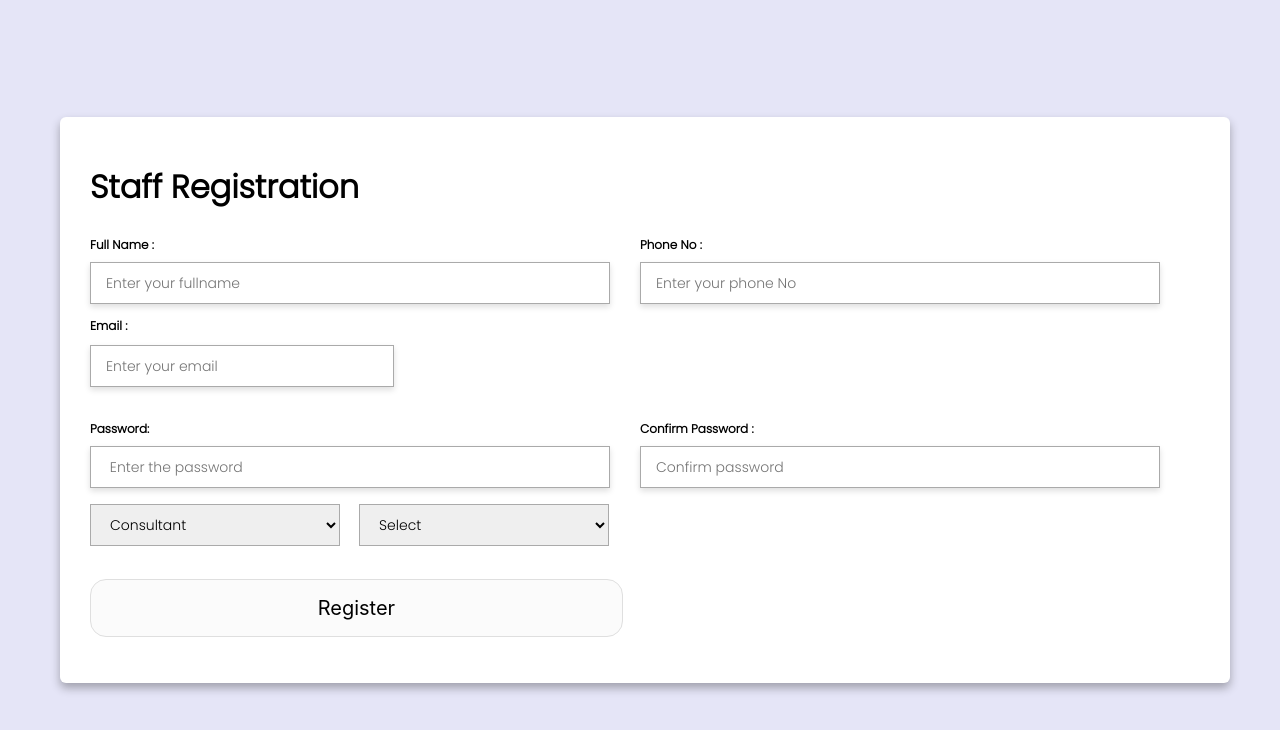
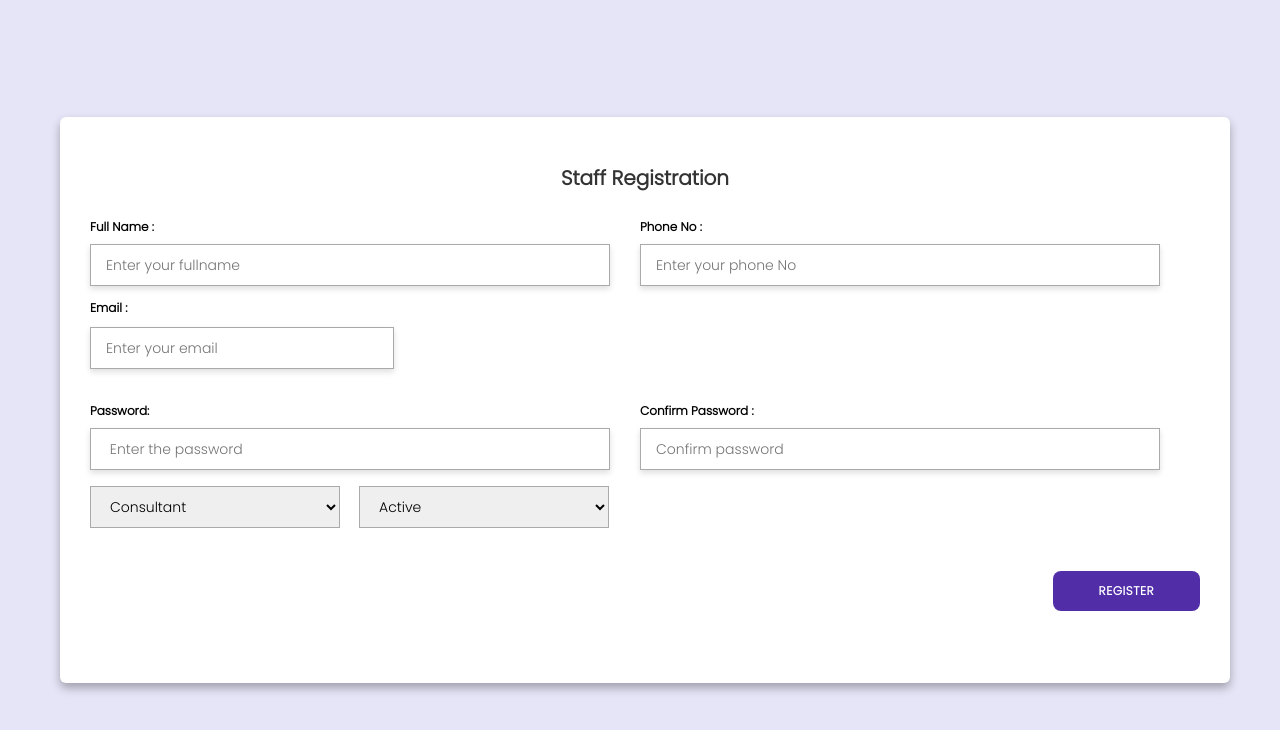
Before and after one commit to Katheesh1224/Gynecology, a React (Create React App) app in the folder gyn/: page /Register_staff in a window 1280 px wide. Shown: the top 730 px of the page. Built offline with nearby package versions, Linux system fonts and the light colour scheme.

Commit message:
modified gyn

```diff
--- a/gyn/src/App.css
+++ b/gyn/src/App.css
@@ -55,6 +55,23 @@ body{
   color: #ffffff;
   background-color: #512da8;
   border-radius: 6px;
+}
+
+.btn{
+  text-align:end;
+}
+button{
+  background-color: #512da8;
+  color: #fff;
+  font-size: 12px;
+  padding: 10px 45px;
+  border: 1px solid transparent;
+  border-radius: 8px;
+  font-weight: 600;
+  letter-spacing: 0.5px;
+  text-transform: uppercase;
+  margin-top: 10px;
+  cursor: pointer;
 }
 
 .container form .fields1{
--- a/gyn/src/Register_staff.js
+++ b/gyn/src/Register_staff.js
@@ -1,8 +1,10 @@
 import './App.css';
 import axios from 'axios';
 import React ,{ useState } from 'react';
+import {useNavigate } from 'react-router-dom';
 
 const  Register_staff = () =>{
+    const navigate = useNavigate();
 
     const [values,setValues] =useState({
         full_name:"",
@@ -28,6 +30,7 @@ const  Register_staff = () =>{
 
         })
         .catch(err =>console.log(err))
+        navigate('/home');
     }
 
 
@@ -35,21 +38,21 @@ const  Register_staff = () =>{
     return(
         <div className="container">
         <form onSubmit={handleSubmit}>
-            <h1>Staff Registration </h1>
+            <header>Staff Registration</header>
             <br />
             <div className="fields">
                 <div className="input-field">
                 <label htmlFor="fullname">Full Name : </label>
-            <input type='text' name='name' placeholder='Enter your fullname' onChange={e =>setValues({...values,name:e.target.value})} />
+            <input type='text' name='name' pattern="[A-Za-z]+" title="Only alphabets are allowed"  placeholder='Enter your fullname' onChange={e =>setValues({...values,name:e.target.value})} />
             </div >
             <div className="input-field">
             <label htmlFor="phoneno">Phone No : </label>
-            <input type='number' name='phone_no' placeholder='Enter your phone No'  onChange={e =>setValues({...values,phone_no:e.target.value})} /></div>
+            <input type="tel" pattern="[0-9]{10}" maxlength="10" name='phone_no' placeholder='Enter your phone No'  onChange={e =>setValues({...values,phone_no:e.target.value})} /></div>
             </div>
 
             <div className="input-field">
             <label htmlFor="email">Email : </label><br/>
-            <input type="text" name="email" placeholder="Enter your email"  onChange={handleChange} />
+            <input type="email" name="email" placeholder="Enter your email"  onChange={handleChange} />
              </div>
             {/* {formErrors.email && <p style={{ color: "red" }}>{formErrors.email}</p>}<br /> */}
             <br/>
@@ -60,7 +63,6 @@ const  Register_staff = () =>{
             <div className="input-field">
             <label htmlFor="Cpassword">Confirm Password : </label>
             <input type="password" name="password" placeholder="Confirm password" /></div>
-            {/* {formErrors.password && <p style={{ color: "red" }}>{formErrors.password}</p>}<br /> */}
             </div>
             <div className="dropdownflex">
             <div className="input-fieldL">
@@ -73,7 +75,7 @@ const  Register_staff = () =>{
                                 </div>
             <div className="input-field">
             <select name="status" id="status" onChange={e =>setValues({...values,status:e.target.value})} >
-                <option value="">Select</option>
+                {/* <option value="active">Active</option> */}
                 <option value="active">Active</option>
                 <option value="pending">Pending</option>
                 <option value="inactive">Inactive</option>
@@ -81,8 +83,8 @@ const  Register_staff = () =>{
             </div>
             </div>
             <br/>
-            <button type='submit' class="button">Register</button>
 
+            <div className="btn"><button type="submit">Register</button></div>
         </form>
     </div>
     );
--- a/gyn/src/home.css
+++ b/gyn/src/home.css
@@ -91,8 +91,8 @@ ul li a {
     padding: 14px 22px;
     text-decoration: none;
     transition: all .2s;
-    user-select: none;
-    -webkit-user-select: none;
+    /* user-select: none; */
+    /* -webkit-user-select: none; */
     touch-action: manipulation;
     width: 40%;
     margin: 30% 0 0 30%;
--- a/gyn/src/home.js
+++ b/gyn/src/home.js
@@ -14,6 +14,7 @@ const Home = () =>{
     //     navigate('/Register_staff');
     // }
     const handleLogout = async () => {
+      navigate('/');
         try {
           await axios.get('http://localhost:8081/logout');
           // If the logout request is successful, navigate to the home page
--- a/gyn/src/patient_registration.jsx
+++ b/gyn/src/patient_registration.jsx
@@ -2,8 +2,10 @@ import './App.css';
 import react, { useEffect ,useState} from 'react';
 import axios from 'axios';
 import {Link} from 'react-router-dom'
+import {useNavigate } from 'react-router-dom';
 
 const PReg = () => {
+    const navigate = useNavigate();
 
     const [values,setValues] =useState({
         date:'',
@@ -40,6 +42,7 @@ const PReg = () => {
 
         })
         .catch(err =>console.log(err))
+        navigate('/home')
     }
 
       const handleDateChange = (e) => {
@@ -50,6 +53,17 @@ const PReg = () => {
           alert('Please select a date and time that is not in the future.');
         } else {
           setValues({ ...values, date: selectedDate });
+        }
+      };
+
+      const handleDateofbirthChange = (e) => {
+        const selectedDate = e.target.value;
+        const currentDate = new Date().toISOString().split('T')[0];
+
+        if (selectedDate > currentDate) {
+          alert('Please select a date and time that is not in the future.');
+        } else {
+          setValues({ ...values, dob: selectedDate });
         }
       };
 
@@ -94,7 +108,7 @@ const PReg = () => {
                         <div className="fields">
                             <div className="input-field">
                                 <label htmlFor="full_name">Fullname : </label>
-                                <input type="text" placeholder="Enter text here" onChange={e =>setValues({...values,fname:e.target.value})} required/>
+                                <input type="text" pattern="[A-Za-z]+" title="Only alphabets are allowed" placeholder="Enter text here" onChange={e =>setValues({...values,fname:e.target.value})} required/>
                             </div>
                             <div className="input-field">
                                 <label htmlFor="address">Address : </label>
@@ -118,9 +132,9 @@ const PReg = () => {
                                     <option value="O-">O-</option>
                                 </select>
                             </div>
-                            <div className="input-fieldN">
+                            <div className="input-fieldN" onload="setMaxDate()">
                                 <label htmlFor="dob">Date of Birth : </label>
-                                <input type="date" placeholder="Enter number here" onChange={e =>setValues({...values,dob:e.target.value})} required/>
+                                <input type="date" placeholder="Enter number here" onChange={handleDateofbirthChange} value={values.dob} required/>
                             </div>
                             <div className="input-fieldN">
                                 <label htmlFor="marrital_status">Marrital Status : </label>
@@ -131,7 +145,7 @@ const PReg = () => {
                             </div>
                             <div className="input-fieldN">
                                 <label htmlFor="nic">NIC No. : </label>
-                                <input type="text" placeholder="Enter number here" pattern="(^[0-9]{12}$)|(^[0-9]{10}[v]$)" maxlength="12" onChange={e =>setValues({...values,nic:e.target.value})}/>
+                                <input type="text" placeholder="Enter number here" pattern="(^[0-9]{12}$)|(^[0-9]{9}[v]$)" maxlength="12" onChange={e =>setValues({...values,nic:e.target.value})}/>
                             </div>
                             <div className="input-fieldN">
                                 <label htmlFor="phn">PHN No. : </label>
@@ -285,13 +299,12 @@ const PReg = () => {
                                 <label htmlFor="diagnosis">Diagnosis : </label>
                                 <textarea id="diagnosis" placeholder="Enter text here" name="diagnosis" rows="3" cols="50" onChange={e =>setValues({...values,diagnosis:e.target.value})}></textarea>
                             </div>
-
-                            <div>
-                                <button type="submit">Register</button>
-                                </div>
                         </div>
                     </div>
                 </div>
+                <div className="btn"><button type="submit">Register</button></div>
+
+
             </form>
         </div>
 
```
